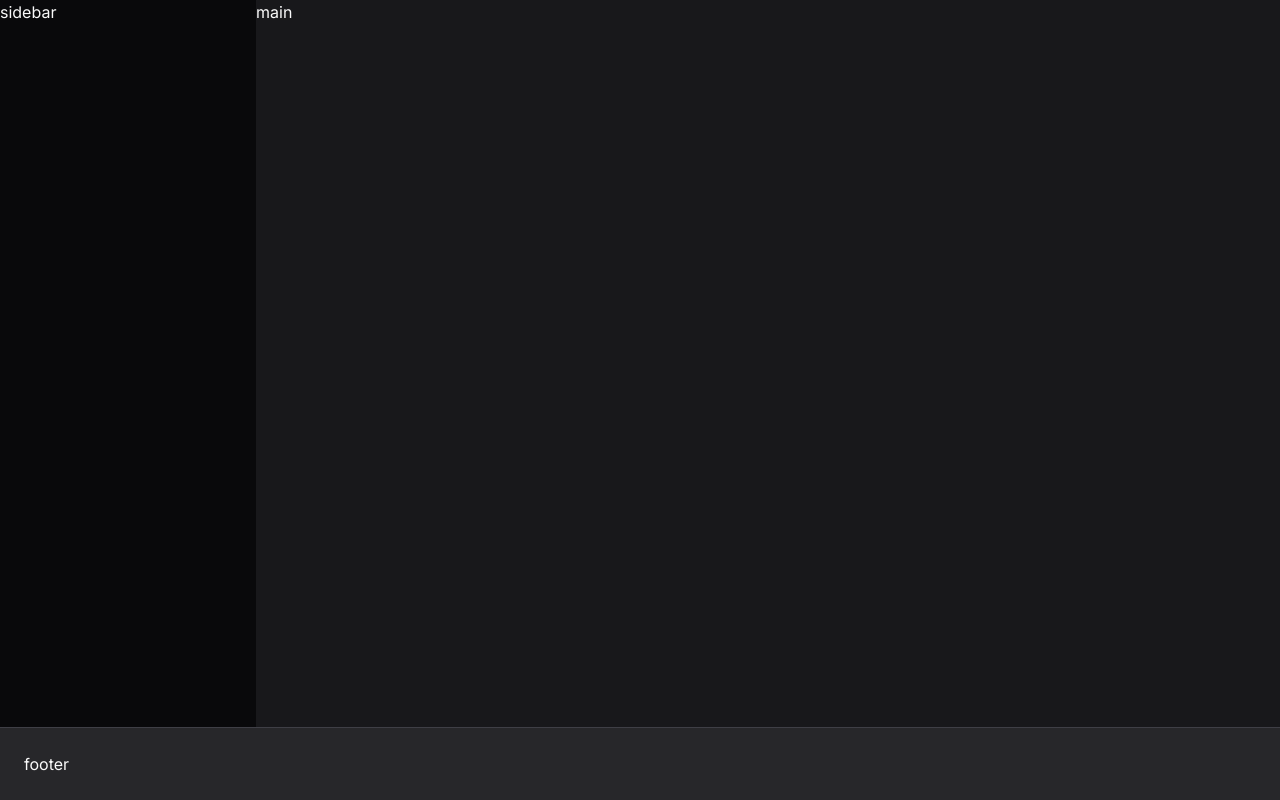
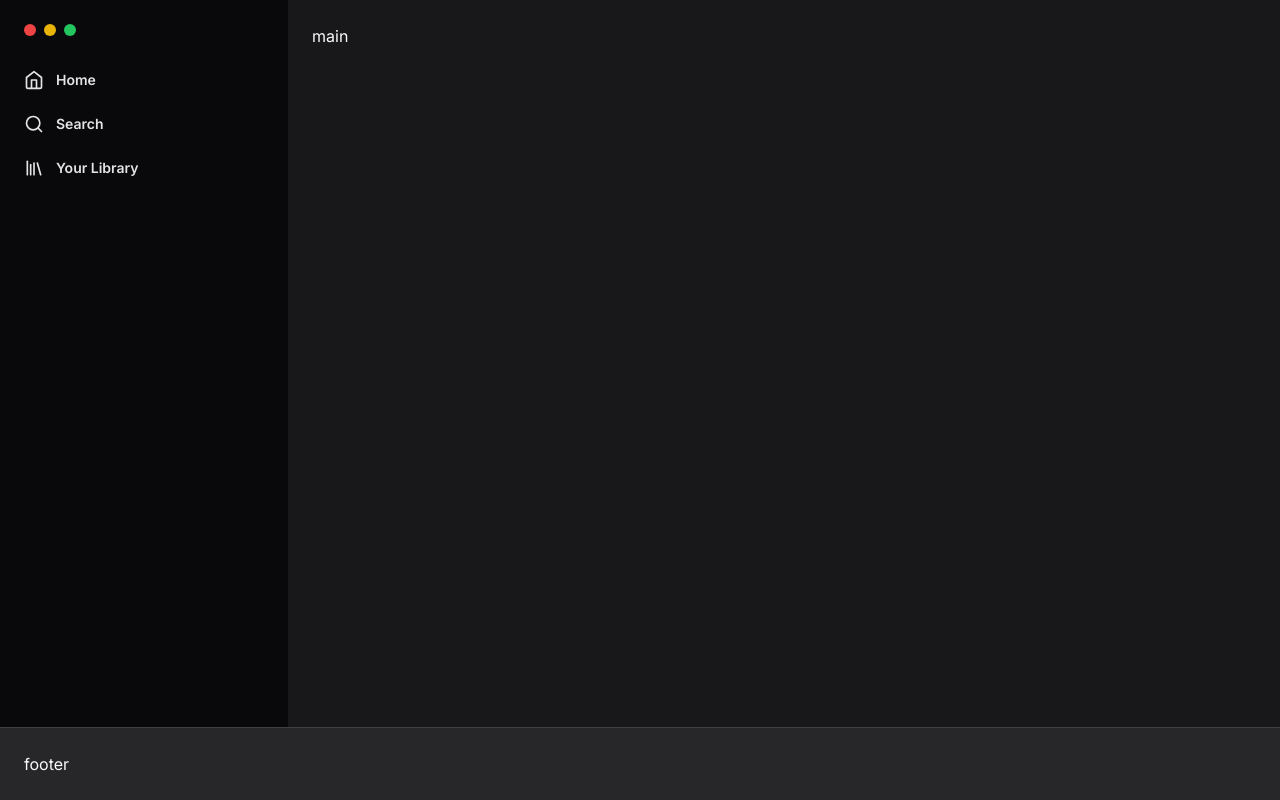
Before and after one commit to Jeanll7/tailwind-spotify, a Next.js app: page / in a window 1280 px wide. Built offline with nearby package versions, Linux system fonts and the light colour scheme.

Commit message:
components

```diff
--- a/package.json
+++ b/package.json
@@ -15,6 +15,7 @@
     "autoprefixer": "10.4.14",
     "eslint": "8.45.0",
     "eslint-config-next": "13.4.10",
+    "lucide-react": "^0.260.0",
     "next": "13.4.10",
     "postcss": "8.4.26",
     "react": "18.2.0",
--- a/src/app/page.tsx
+++ b/src/app/page.tsx
@@ -1,11 +1,32 @@
+import { Home as HomeIcon, Search, Library } from 'lucide-react'
+
 export default function Home() {
   return (
     <div className="h-screen flex flex-col">
       <div className="flex flex-1">
-        <aside className="w-64 bg-zinc-950">
-          sidebar
+        <aside className="w-72 bg-zinc-950 p-6">
+          <div className='flex items-center gap-2'>
+            <div className='w-3 h-3 bg-red-500 rounded-full' />
+            <div className='w-3 h-3 bg-yellow-500 rounded-full' />
+            <div className='w-3 h-3 bg-green-500 rounded-full' />
+          </div>
+
+          <nav className='space-y-5 mt-8'>
+            <a href="" className='flex items-center gap-3 text-sm font-semibold text-zinc-200'>
+              <HomeIcon className='w-5' />
+              Home
+            </a>
+            <a href="" className='flex items-center gap-3 text-sm font-semibold text-zinc-200'>
+              <Search className='w-5' />
+              Search
+            </a>
+            <a href="" className='flex items-center gap-3 text-sm font-semibold text-zinc-200'>
+              <Library className='w-5' />
+              Your Library
+            </a>
+          </nav>
         </aside>
-        <main className="flex-1">
+        <main className="flex-1 p-6">
           main
         </main>
       </div>
```
Also changed, not shown: 1 other file (tests, documents, lock files or other folders).
